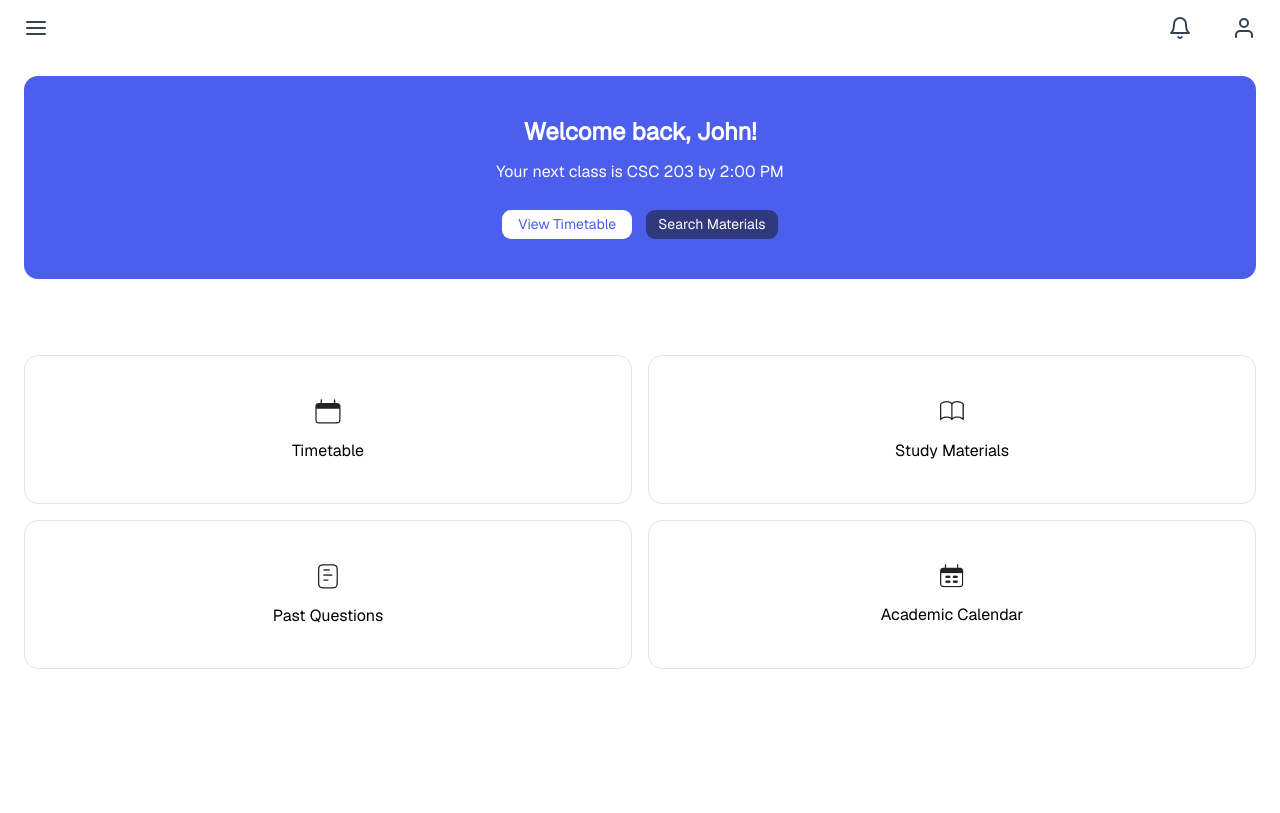
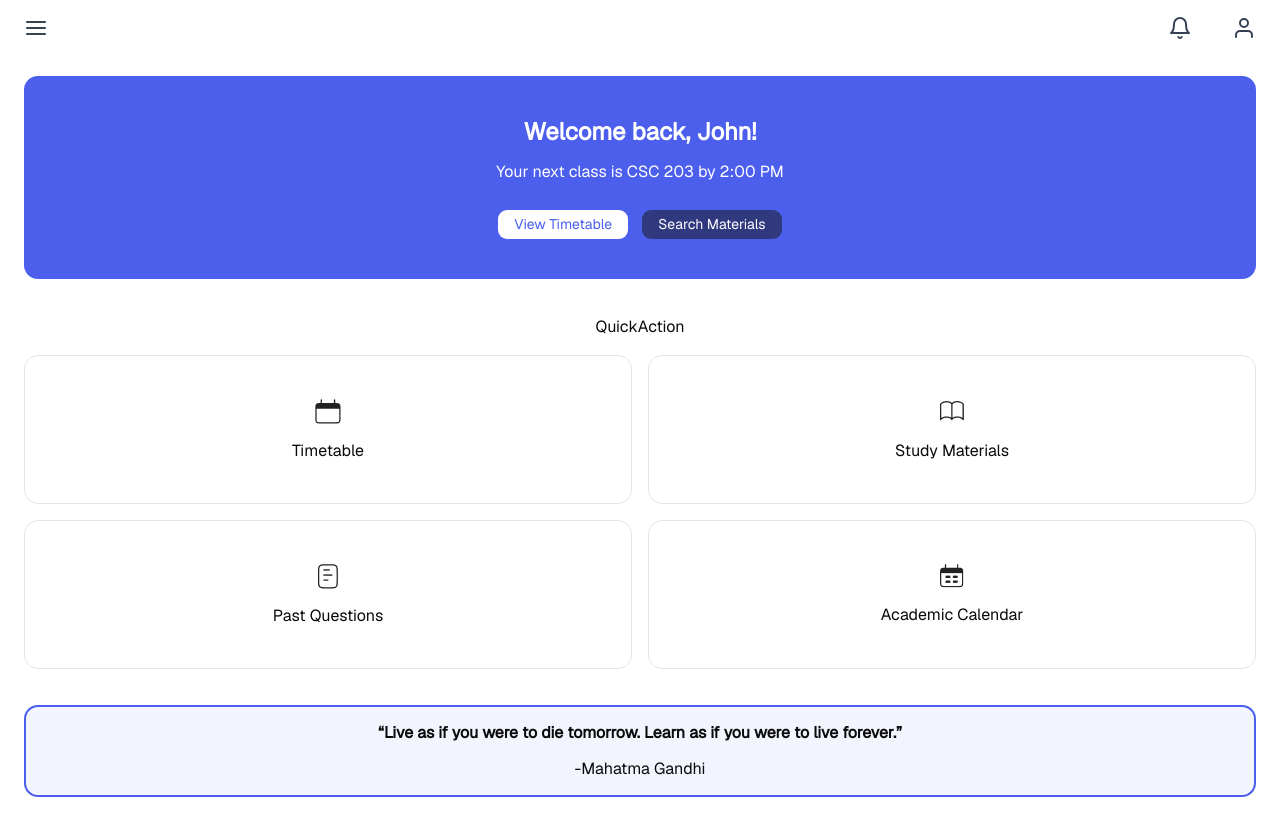
Before and after one commit to nUnitecch/LASUWEBAPP-Frontend, a Next.js app: page /dashboard in a window 1280 px wide. Built offline with nearby package versions, Linux system fonts and the light colour scheme.

Commit message:
Done with the Quote section

```diff
--- a/app/dashboard/page.tsx
+++ b/app/dashboard/page.tsx
@@ -1,5 +1,6 @@
 import Header from "@/components/dashboard/Header";
 import QuickAction from "@/components/dashboard/QuickAction";
+import Quote from "@/components/dashboard/Quote";
 import WelcomeBoard from "@/components/dashboard/WelcomeBoard"
 
 export default function Dashboard() {
@@ -8,6 +9,7 @@ export default function Dashboard() {
       <Header />
       <WelcomeBoard/>
       <QuickAction/>
+      <Quote/>
     </div>
   );
 }
--- a/components/dashboard/QuickAction.tsx
+++ b/components/dashboard/QuickAction.tsx
@@ -19,11 +19,11 @@ const studyMaterials = [
 
 export default function QuickAction() {
   return (
-    <section className="text-card flex flex-col gap-4">
+    <section className="flex flex-col gap-4 text-center">
       <h2>QuickAction</h2>
       <main className="grid grid-cols-2 gap-4">
         {studyMaterials.map((card, index) => (
-          <div key={index} className="border px-6 py-10 rounded-xl text-black text-center flex flex-col gap-3 items-center">
+          <div key={index} className="border px-6 py-10 rounded-xl text-center flex flex-col gap-3 items-center">
             <img src={card.image} alt="" />
             <p>{card.name}</p>
           </div>
--- a/components/dashboard/Quote.tsx
+++ b/components/dashboard/Quote.tsx
@@ -1,5 +1,11 @@
-import React from "react";
-
 export default function Quote() {
-  return <div>Quote</div>;
+  return (
+    <section className="flex flex-col gap-3 text-center px-4 py-3.5 border-2 bg-[#f2f4fe] border-[#4B5EEC] rounded-xl">
+      <p className="font-semibold">
+        “Live as if you were to die tomorrow. Learn as if you were to live
+        forever.”
+      </p>
+      <p>-Mahatma Gandhi</p>
+    </section>
+  );
 }
--- a/components/dashboard/WelcomeBoard.jsx
+++ b/components/dashboard/WelcomeBoard.jsx
@@ -7,7 +7,7 @@ export default function WelcomeBoard() {
         <button className="text-[#4B5EEC] bg-white px-4 py-1 rounded-[9px] ">
           View Timetable
         </button>
-        <button className="bg-[#30397E] text-white px-3 py-1 rounded-[9px] ">
+        <button className="bg-[#30397E] text-white px-4 py-1 rounded-[9px] ">
           Search Materials
         </button>
       </div>
```
